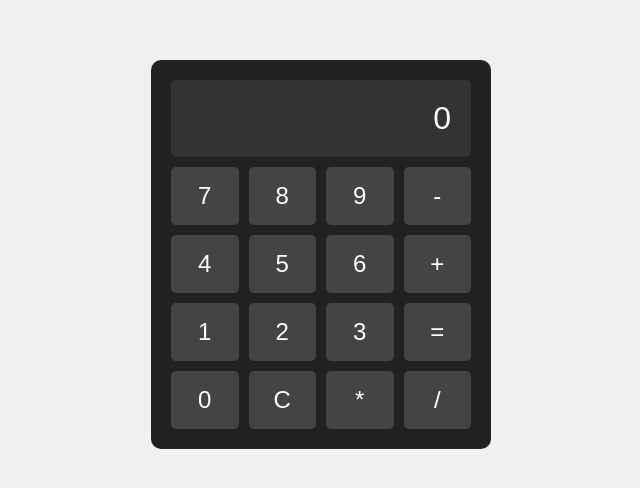
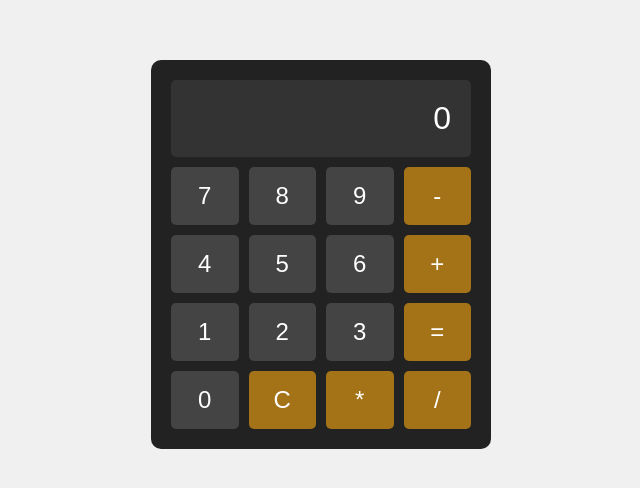
Before and after one commit to DovydasNar/modules, a plain HTML site: page index.html in a window 1280 px wide. Shown: the part 154-642 px from the top of the page, without its empty margins (319-959 px from the left). Drawn offline with Linux system fonts and the light colour scheme.

Commit message:
some changes in style

```diff
--- a/index.html
+++ b/index.html
@@ -14,12 +14,12 @@
         <button class="btn number">7</button>
         <button class="btn number">8</button>
         <button class="btn number">9</button>
-        <button class="btn operator" data-operator="-">-</button>
+        <button id="operators" class="btn operator" data-operator="-">-</button>
 
         <button class="btn number">4</button>
         <button class="btn number">5</button>
         <button class="btn number">6</button>
-        <button class="btn operator" data-operator="+">+</button>
+        <button id="operators" class="btn operator" data-operator="+">+</button>
 
         <button class="btn number">1</button>
         <button class="btn number">2</button>
@@ -28,8 +28,8 @@
 
         <button class="btn number">0</button>
         <button class="btn" id="clear">C</button>
-        <button class="btn operator" data-operator="+">*</button>
-        <button class="btn operator" data-operator="+">/</button>
+        <button id="operators" class="btn operator" data-operator="+">*</button>
+        <button id="operators" class="btn operator" data-operator="+">/</button>
       </div>
     </div>
   </body>
--- a/style.css
+++ b/style.css
@@ -43,3 +43,9 @@ body {
 .btn:hover {
   background: #555;
 }
+
+#operators,
+#clear,
+#equals {
+  background-color: rgb(164, 114, 23);
+}
```
